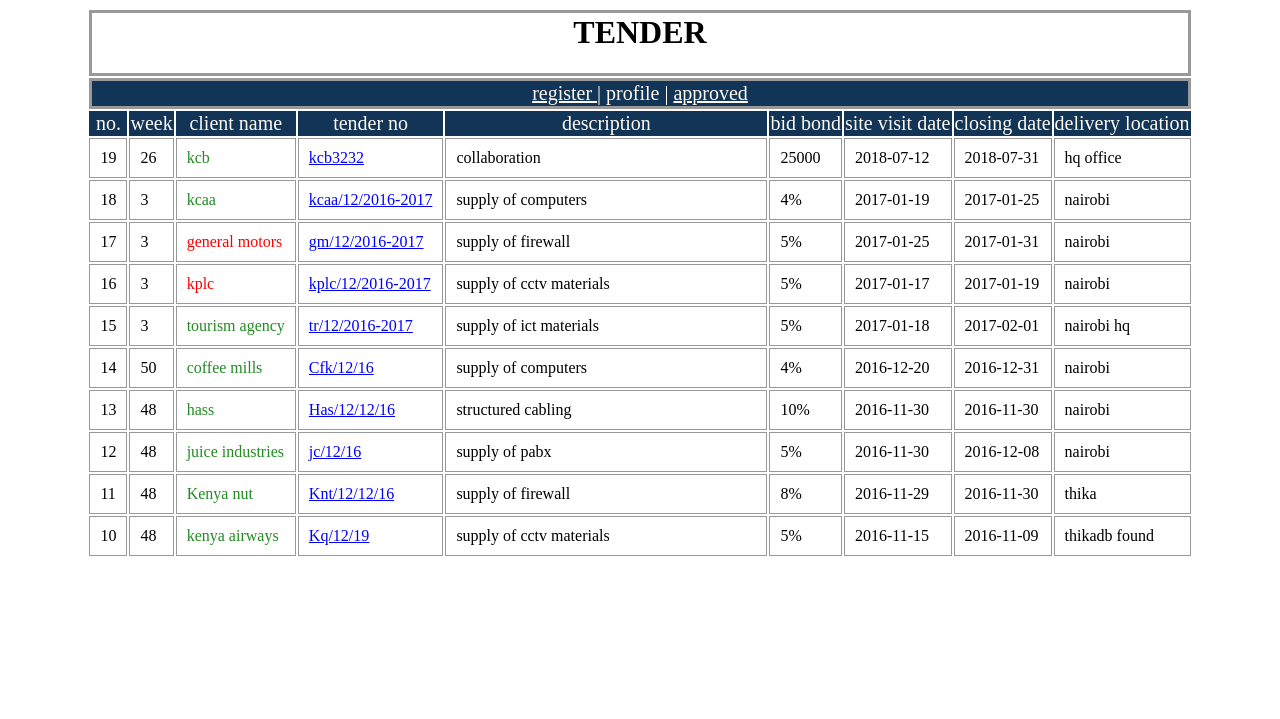
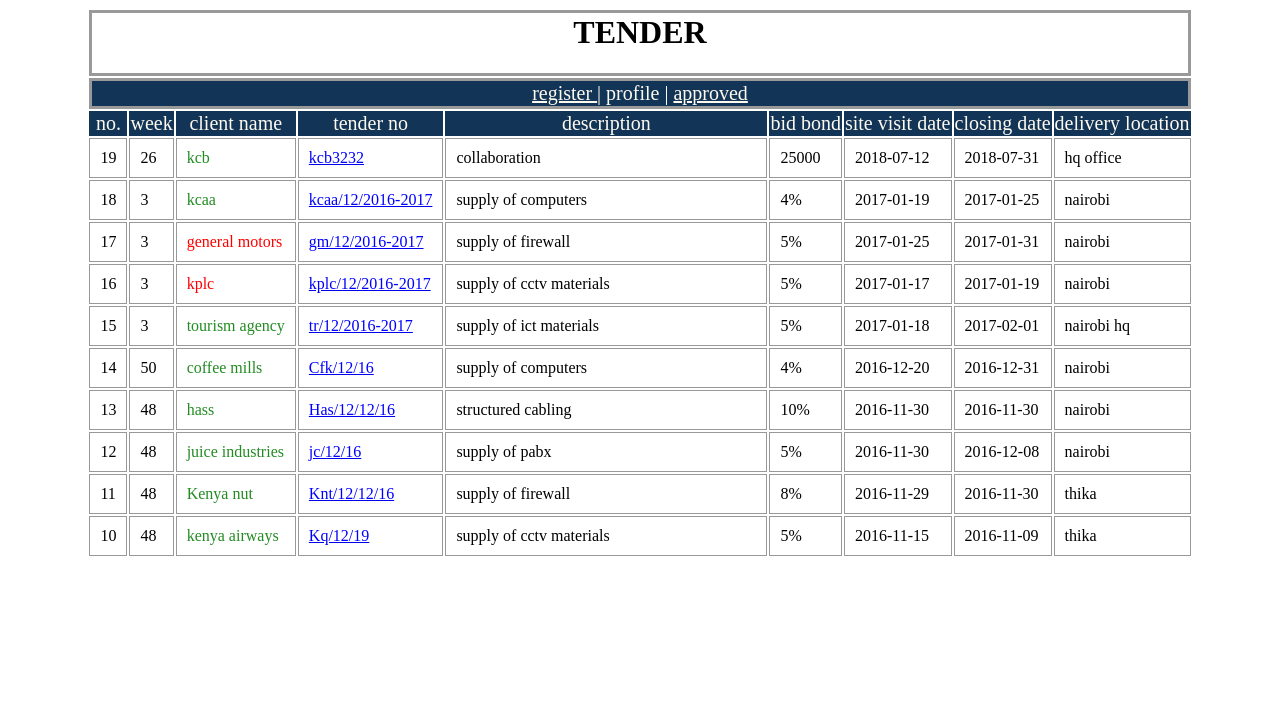
Before and after one commit to githiikihiu/konvergenz, a PHP site: page /profile.php in a window 1280 px wide. Shown: the top 719 px of the page. Run offline with PHP 8.4, Linux system fonts and the light colour scheme; data comes from the database, SQL or seed files in the repository.

Commit message:
Update profile.php

```diff
--- a/profile.php
+++ b/profile.php
@@ -229,7 +229,7 @@
 
 
 
-						print ('db found');
+
 					}
 
 
```
